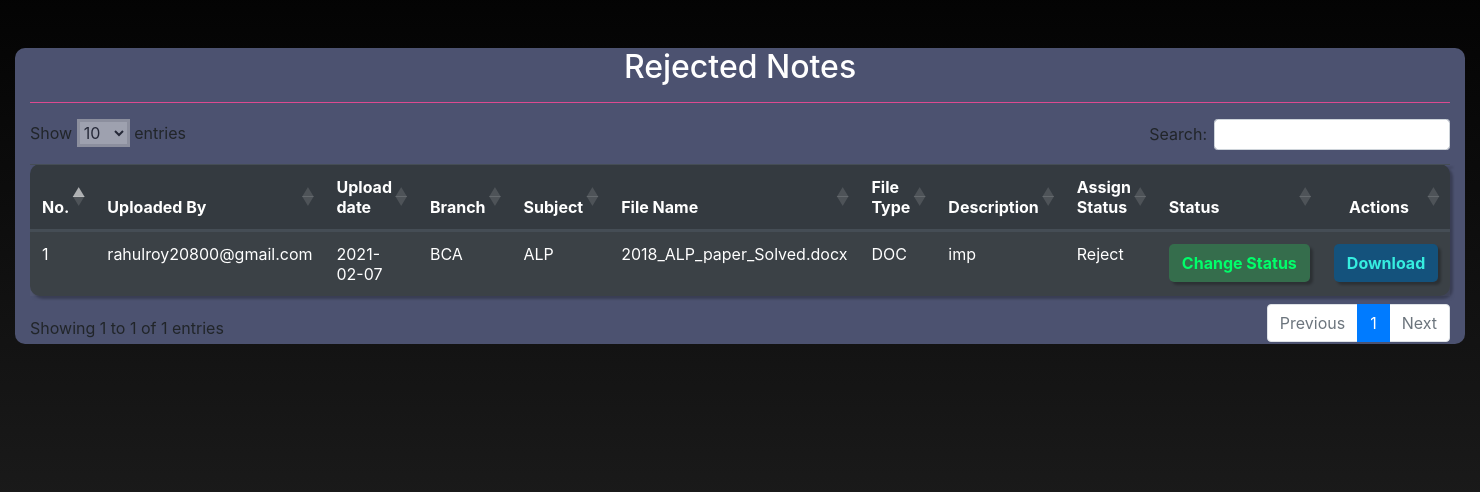
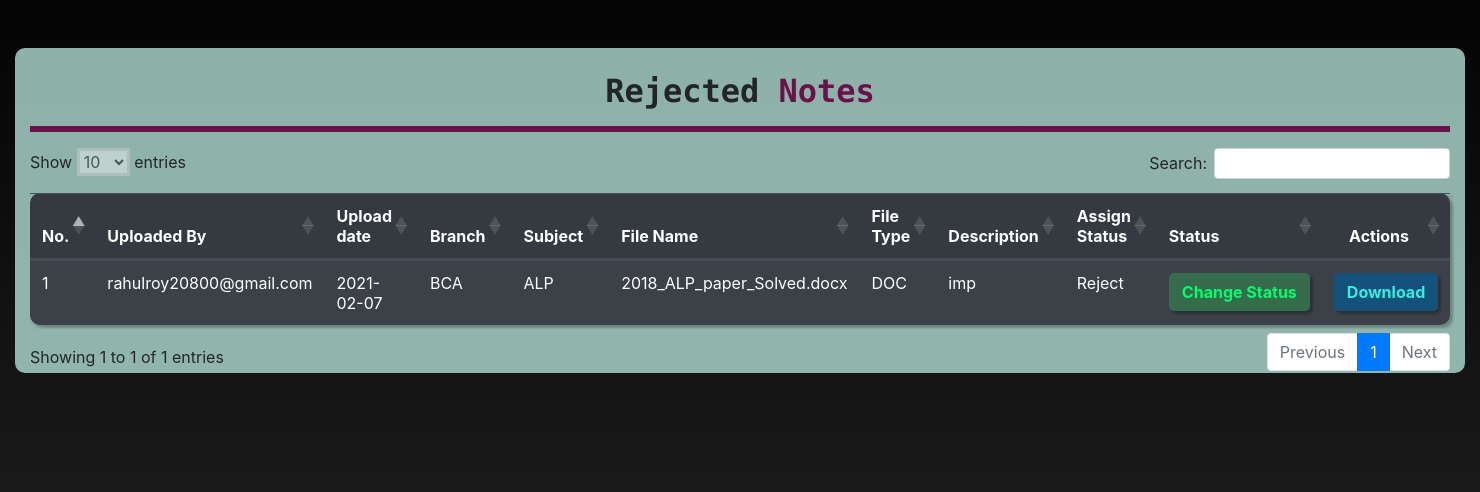
Before and after one commit to PlayerR18/NotesSharingProject, a Django app: page /rejected_notes in a window 1480 px wide. Shown: the part 80-572 px from the top of the page. Run offline with Django 3.2, Linux system fonts and the light colour scheme; a user stored in the database is signed in; data comes from the database, SQL or seed files in the repository; both versions use the stored data as it was after the commit; some libraries are stand-ins or nearby versions.

Commit message:
table changes

```diff
--- a/notes/templates/accepted_notes.html
+++ b/notes/templates/accepted_notes.html
@@ -17,7 +17,7 @@
 </script>
 <style>
   .container1 {
-    background-image: linear-gradient(#3777a1 , #3777a1);
+    background-image: linear-gradient(#bcece0be , #bcece0be);
     border-radius: 10px;
   }
   input[type="text"] {
--- a/notes/templates/accepted_user.html
+++ b/notes/templates/accepted_user.html
@@ -17,7 +17,7 @@
 </script>
 <style>
   .container1 {
-    background-image: linear-gradient(#4c5270, #4c5270);
+    background-image: linear-gradient(#bcece0be , #bcece0be);
     border-radius: 10px;
   }
   input[type="text"] {
--- a/notes/templates/all_notes.html
+++ b/notes/templates/all_notes.html
@@ -17,7 +17,7 @@
 </script>
 <style>
   .container1 {
-    background-image: linear-gradient(#3777a1 , #3777a1);
+    background-image: linear-gradient(#bcece0be , #bcece0be);
     border-radius: 10px;
   }
   input[type="text"] {
--- a/notes/templates/pending_notes.html
+++ b/notes/templates/pending_notes.html
@@ -17,7 +17,7 @@
 </script>
 <style>
   .container1 {
-    background-image: linear-gradient(#3777a1 , #3777a1);
+    background-image: linear-gradient(#bcece0be , #bcece0be);
     border-radius: 10px;
   }
   input[type="text"] {
--- a/notes/templates/rejected_notes.html
+++ b/notes/templates/rejected_notes.html
@@ -17,7 +17,7 @@
 </script>
 <style>
   .container1 {
-    background-image: linear-gradient(#4c5270, #4c5270);
+    background-image: linear-gradient(#bcece0be , #bcece0be);
     border-radius: 10px;
   }
   input[type="text"] {
@@ -81,12 +81,26 @@
     border: 4px solid #36eee0;
     opacity: 1;
   }
+  @keyframes transitionIn{
+    from{
+        opacity:0;
+        tranform: rotateX(-10deg);
+
+    }
+    to{
+        opacity:1;
+        tranform: rotateX(0);
+    }
+}
+
 </style>
+<div style="animation: transitionIn 0.75s;">
 <div class="col-12 mt-5">
   <div class="col-2"></div>
   <div class="container1 col-12">
-    <h2 class="text-white text-center">Rejected Notes</h2>
-    <hr class="" style="background-color: #f652a0" />
+    <br>
+    <h2 class="text-black text-center"><span style="font-family:'Consolas'; font-weight:bold">Rejected</span><span style="color:#69124A; font-family:'Consolas'; font-weight:bold"> Notes</span></h2>
+    <hr style="background-color: #69124A; border : 3px solid #69124A " >
     <table
       class="table table-dark table-striped table-hover"
       style="
@@ -156,4 +170,5 @@
     </table>
   </div>
 </div>
+</div>
 {% endblock %}
--- a/notes/templates/view_users.html
+++ b/notes/templates/view_users.html
@@ -91,7 +91,7 @@
 
     </style>
     <div style="animation: transitionIn 0.75s;">
-<div class="container mt-5 pt-8" style="background-image: linear-gradient(#3777a1 , #3777a1); border-radius:10px;">
+<div class="container mt-5 pt-8" style="background-image: linear-gradient(#bcece0be , #bcece0be); border-radius:10px;">
   <br>
   <h2 class="text-black text-center"><span style="font-family:'Consolas'; font-weight:bold">All</span><span style="color:#69124A; font-family:'Consolas'; font-weight:bold"> Users</span></h2>
   <hr style="background-color: #69124A; border : 3px solid #69124A " >
```
Also changed, not shown: notes/templates/assign_status.html (+8 -6 lines), db.sqlite3.
